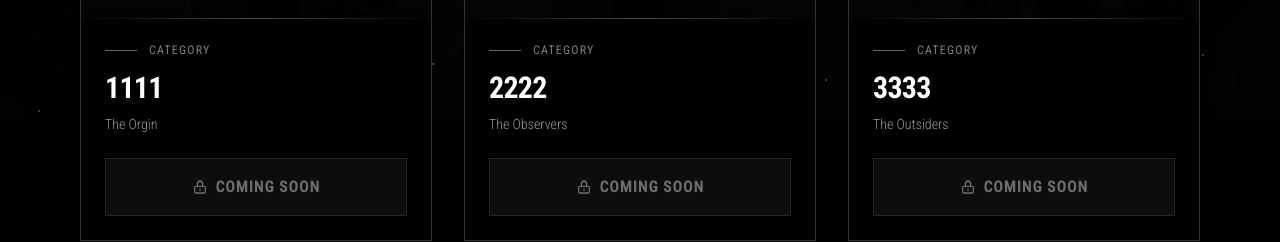
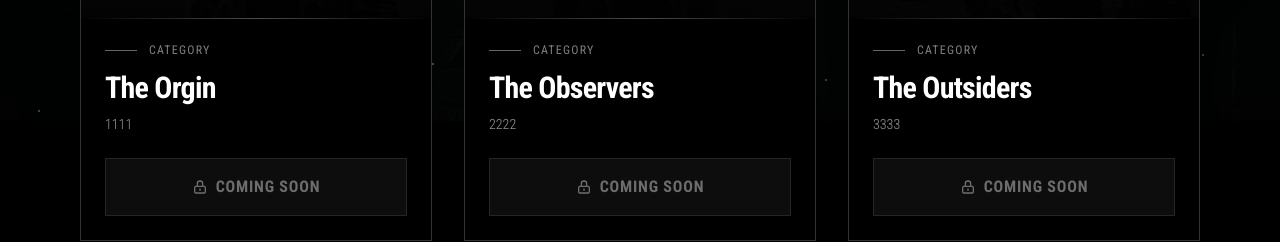
Before and after one commit to thashibtk/mollywood, a Next.js app: page /shop in a window 1280 px wide. Shown: the part 679-921 px from the top of the page. Built offline with nearby package versions, Linux system fonts and the light colour scheme; no server answers; the database is empty.

Commit message:
update sept 2026

```diff
--- a/src/app/layout.tsx
+++ b/src/app/layout.tsx
@@ -47,7 +47,7 @@ export default function RootLayout({
             {children}
           </CartProvider>
         </UserAuthProvider>
-        <Analytics />
+        {/* <Analytics /> */}
       </body>
     </html>
   );
--- a/src/app/shop/[category]/page.tsx
+++ b/src/app/shop/[category]/page.tsx
@@ -337,9 +337,9 @@ export default function CategoryPage() {
         <div className="max-w-7xl mx-auto px-4 mt-20 sm:mt-24 md:mt-28">
           <div className="text-center mb-8 sm:mb-12 space-y-4 relative z-10">
             <div className="relative z-10">
-              <p className="text-gray-300">{categoryName}</p>
+              <p className="text-gray-300">Collection {category}</p>
               <h1 className="text-3xl sm:text-4xl md:text-5xl lg:text-7xl font-bold mb-2 ">
-                Collection {category}
+                {categoryName}
               </h1>
               <p className="text-base sm:text-lg md:text-xl lg:text-2xl text-gray-300 mb-4">
                 Select a product to explore
--- a/src/app/shop/page.tsx
+++ b/src/app/shop/page.tsx
@@ -340,9 +340,9 @@ const Card = ({
                 </p>
               </div>
               <h3 className="text-2xl md:text-3xl font-bold text-white mb-2 tracking-tight group-hover:text-white/90 transition-colors">
-                {category}
+                {name}
               </h3>
-              <p className="text-sm text-white/60 font-light">{name}</p>
+              <p className="text-sm text-white/60 font-light">{category}</p>
             </div>
 
             {/* Button */}
```
